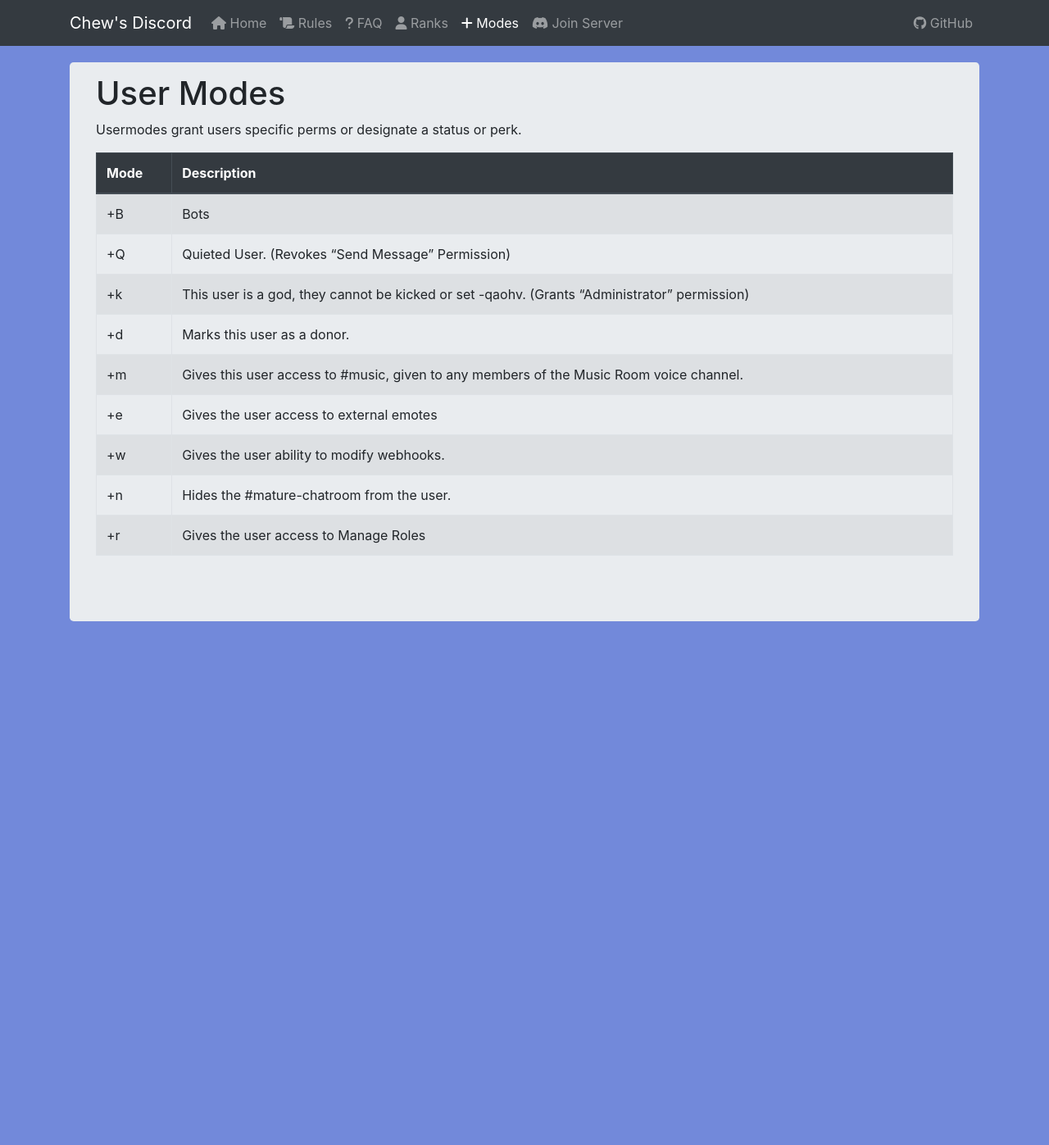
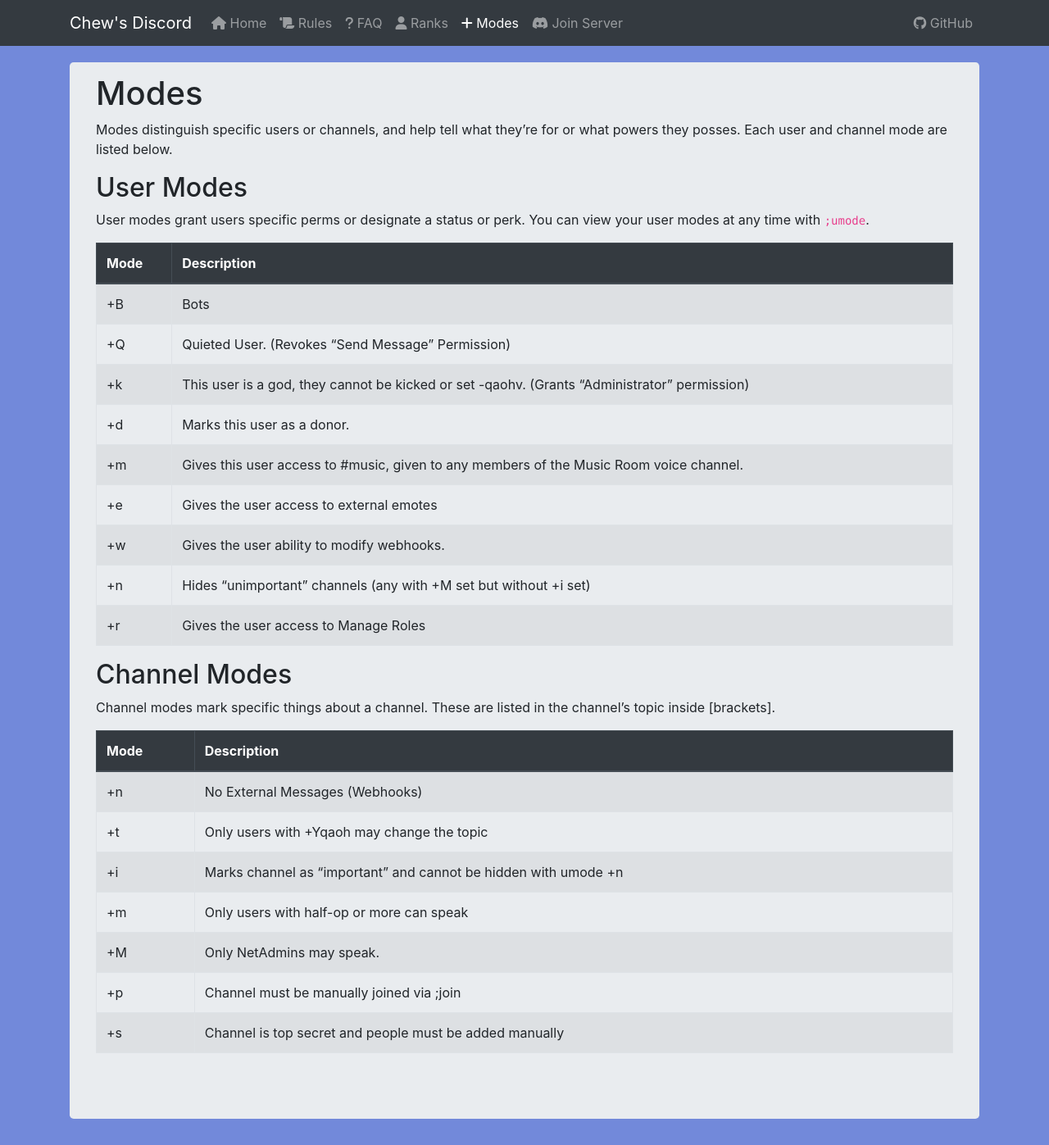
Before and after one commit to Epikest/nutopia, a Jekyll site: the page built from modes.md, in a window 1280 px wide. Shown: the whole page at 82% size. Built offline with Jekyll 4.4.1, drawn with Linux system fonts in a browser that asks for light colours; nearby versions of some CDN libraries; before the commit the page ends 900 px from its top, so only the background shows below that.

Commit message:
Document channel modes

```diff
--- a/modes.md
+++ b/modes.md
@@ -4,9 +4,15 @@ title: Modes
 description: The possible modes a user/channel may have!
 ---
 
-# User Modes
+# Modes
 
-Usermodes grant users specific perms or designate a status or perk.
+Modes distinguish specific users or channels, and help tell what they're for or what powers they posses.
+Each user and channel mode are listed below.
+
+## User Modes
+
+User modes grant users specific perms or designate a status or perk.
+You can view your user modes at any time with `;umode`.
 
 | Mode | Description                                                                                  |
 | ---- | -------------------------------------------------------------------------------------------- |
@@ -17,8 +23,23 @@ Usermodes grant users specific perms or designate a status or perk.
 | +m   | Gives this user access to #music, given to any members of the Music Room voice channel.      |
 | +e   | Gives the user access to external emotes                                                     |
 | +w   | Gives the user ability to modify webhooks.                                                   |
-| +n   | Hides the #mature-chatroom from the user.                                                    |
+| +n   | Hides "unimportant" channels (any with +M set but without +i set)                            |
 | +r   | Gives the user access to Manage Roles                                                        |
+
+## Channel Modes
+
+Channel modes mark specific things about a channel.
+These are listed in the channel's topic inside [brackets].
+
+| Mode | Description                                                     |
+| ---- | --------------------------------------------------------------- |
+| +n   | No External Messages (Webhooks)                                 |
+| +t   | Only users with +Yqaoh may change the topic                     |
+| +i   | Marks channel as "important" and cannot be hidden with umode +n |
+| +m   | Only users with half-op or more can speak                       |
+| +M   | Only NetAdmins may speak.                                       |
+| +p   | Channel must be manually joined via ;join                       |
+| +s   | Channel is top secret and people must be added manually         |
 
 <script>
 $('table').addClass('table table-striped table-bordered table-hover');
```
